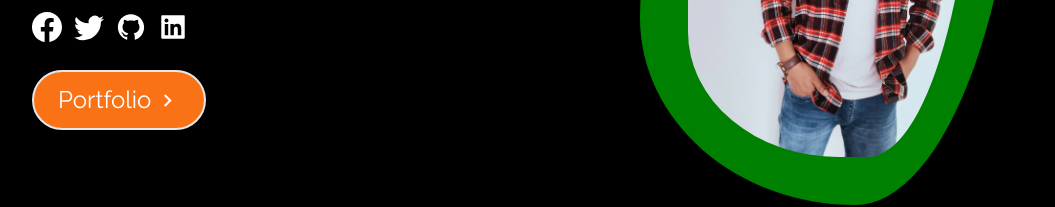
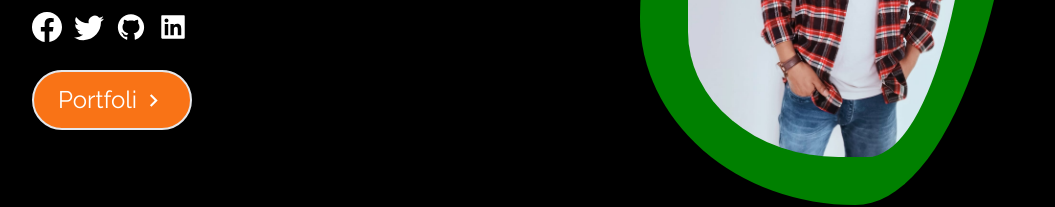
Before and after one commit to bipulchhetri/Bipul-chhetri-Portfolio, a React (Create React App) app: page / in a window 1280 px wide. Shown: the part 435-642 px from the top of the page, without its empty margins (112-1167 px from the left). Built offline with nearby package versions, Linux system fonts and the light colour scheme.

Commit message:
first commit

```diff
--- a/src/components/Home.jsx
+++ b/src/components/Home.jsx
@@ -63,7 +63,7 @@ const Home = () => {
               className="group text-white w-fit px-6 py-3 my-5 flex items-center bg-orange-500 border-2
               rounded-full p-4 shadow-lg text-2xl cursor-pointer hover:scale-105 duration-500"
             >
-              Portfolio
+              Portfoli
               <span className="group-hover:rotate-90 duration-300">
                 <MdOutlineKeyboardArrowRight size={25} className="ml-1" />
               </span>
```
